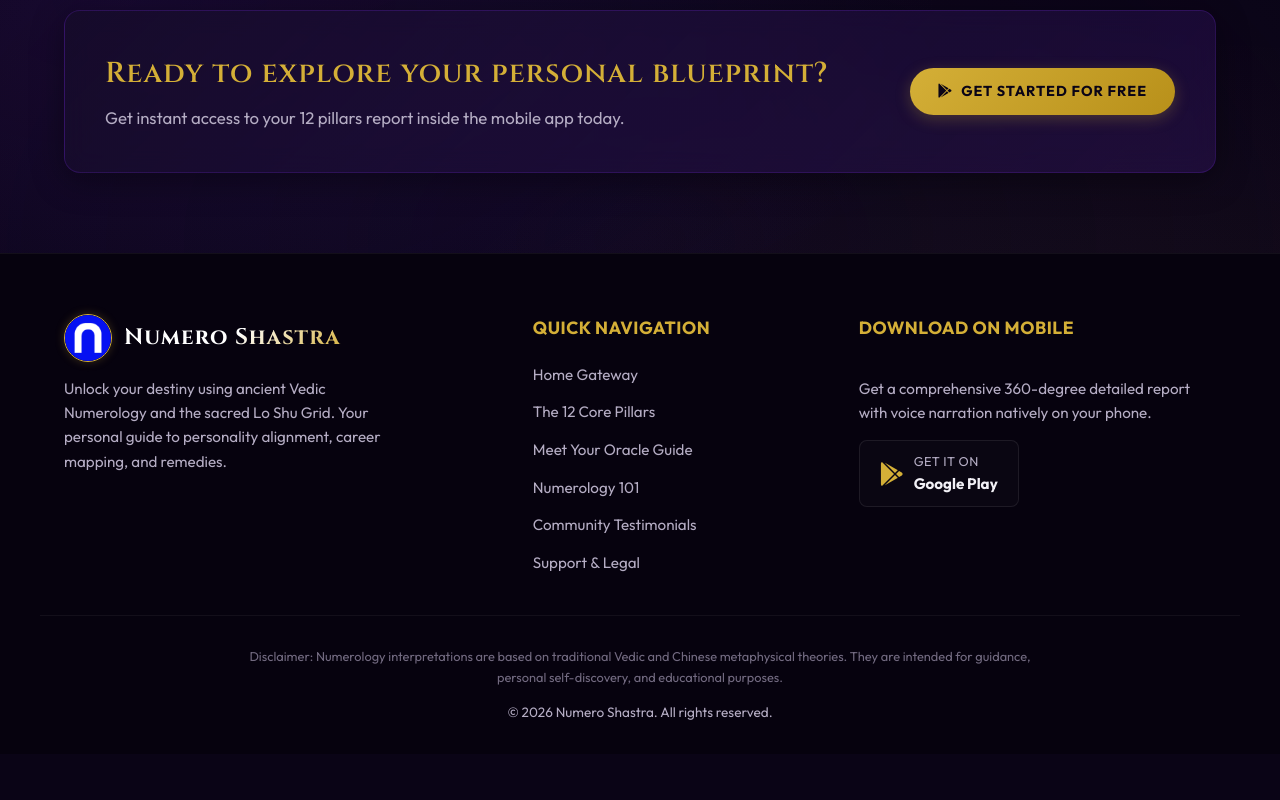
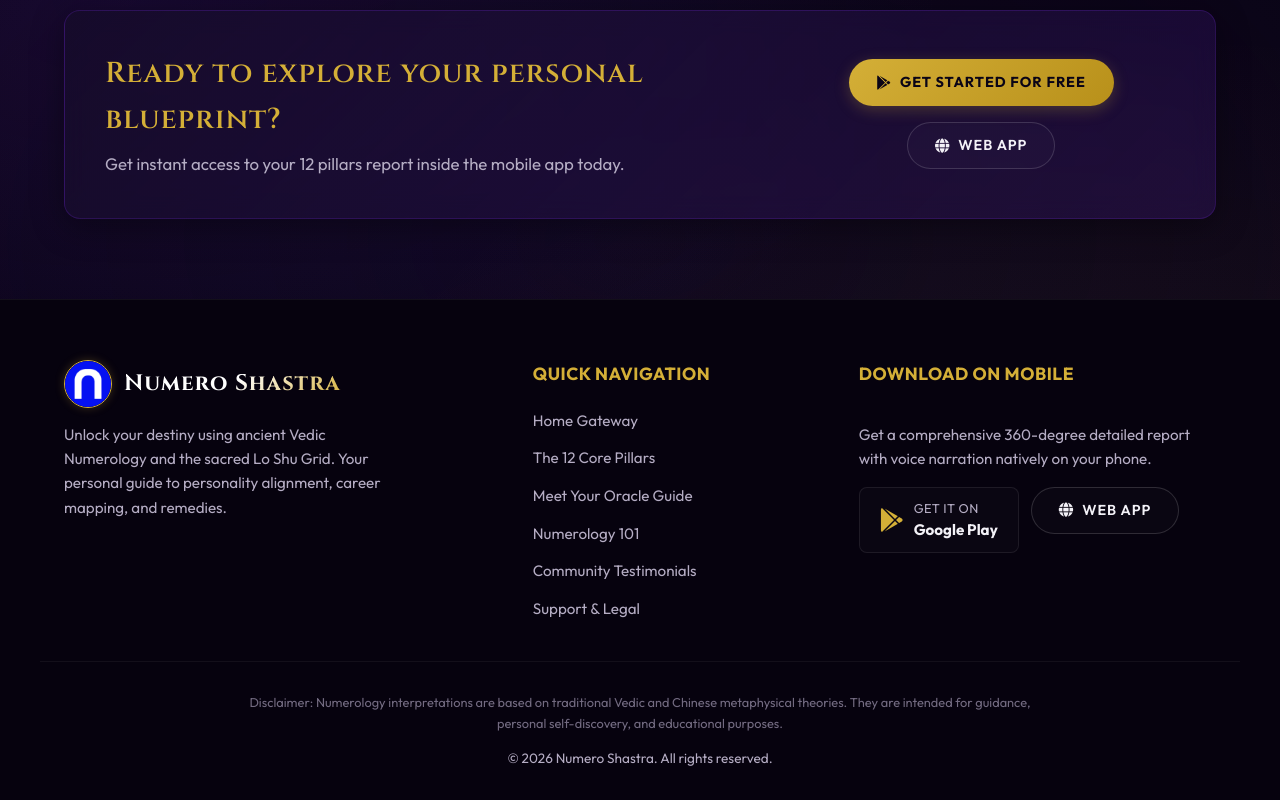
Before and after one commit to omkarsutar/numeroshastra-website, an Angular app: page /detailed-analysis in a window 1280 px wide. Shown: the part 1760-2560 px from the top of the page. Before the commit the page ends 2514 px from the top, so only its background shows below. Built offline with nearby package versions, Linux system fonts and the light colour scheme.

Commit message:
web app button added

```diff
--- a/src/app/app.css
+++ b/src/app/app.css
@@ -217,6 +217,17 @@
   font-size: 0.95rem;
 }
 
+.footer-download-buttons {
+  display: flex;
+  flex-wrap: wrap;
+  gap: 12px;
+  align-items: center;
+}
+
+.footer-download-buttons .btn-outline {
+  align-self: flex-start;
+}
+
 .store-badge {
   display: inline-flex;
   background: rgba(255, 255, 255, 0.02);
--- a/src/app/app.html
+++ b/src/app/app.html
@@ -75,13 +75,19 @@
       <div class="footer-download-col">
         <h4>Download on Mobile</h4>
         <p>Get a comprehensive 360-degree detailed report with voice narration natively on your phone.</p>
-        <a href="https://play.google.com/store/apps/details?id=com.numeroshastra.client&referrer=utm_source%3Dwebsite%26utm_campaign%3Dlaunch_2026%26utm_medium%3Dinstall_button" target="_blank" class="store-badge">
+        <div class="footer-download-buttons">
+          <a href="https://play.google.com/store/apps/details?id=com.numeroshastra.client&referrer=utm_source%3Dwebsite%26utm_campaign%3Dlaunch_2026%26utm_medium%3Dinstall_button"
+            target="_blank" class="store-badge">
             <i class="fab fa-google-play"></i>
             <span>
               Get it on
               <strong>Google Play</strong>
             </span>
           </a>
+          <a href="https://app.numeroshastra.com/" target="_blank" rel="noopener noreferrer" class="btn-outline">
+            <i class="fas fa-globe"></i> Web App
+          </a>
+        </div>
       </div>
     </div>
 
--- a/src/app/pages/home/home.component.ts
+++ b/src/app/pages/home/home.component.ts
@@ -19,6 +19,9 @@ import { CommonModule } from '@angular/common';
           <div class="hero-actions">
             <a href="https://play.google.com/store/apps/details?id=com.numeroshastra.client&referrer=utm_source%3Dwebsite%26utm_campaign%3Dlaunch_2026%26utm_medium%3Dinstall_button" target="_blank" class="btn-gold pulsing-border">
               <i class="fab fa-google-play"></i> Download App
+            </a>
+            <a href="https://app.numeroshastra.com/" target="_blank" rel="noopener noreferrer" class="btn-outline">
+              <i class="fas fa-globe"></i> Web App
             </a>
             <a routerLink="/detailed-analysis" class="btn-outline">
               Explore 12 Pillars
--- a/src/app/pages/pillars/pillars.component.ts
+++ b/src/app/pages/pillars/pillars.component.ts
@@ -34,6 +34,9 @@ import { CommonModule } from '@angular/common';
         <div class="footer-cta-action">
           <a href="https://play.google.com/store/apps/details?id=com.numeroshastra.client&referrer=utm_source%3Dwebsite%26utm_campaign%3Dlaunch_2026%26utm_medium%3Dinstall_button" target="_blank" class="btn-gold">
             <i class="fab fa-google-play"></i> Get Started For Free
+          </a>
+          <a href="https://app.numeroshastra.com/" target="_blank" rel="noopener noreferrer" class="btn-outline">
+            <i class="fas fa-globe"></i> Web App
           </a>
         </div>
       </div>
@@ -152,6 +155,14 @@ import { CommonModule } from '@angular/common';
       font-size: 1.05rem;
     }
 
+    .footer-cta-action {
+      display: flex;
+      gap: 16px;
+      align-items: center;
+      flex-wrap: wrap;
+      justify-content: center;
+    }
+
     @media (max-width: 768px) {
       .pillars-footer {
         flex-direction: column;
--- a/src/app/pages/testimonials/testimonials.component.ts
+++ b/src/app/pages/testimonials/testimonials.component.ts
@@ -41,6 +41,9 @@ import { CommonModule } from '@angular/common';
           <div class="store-buttons">
             <a href="https://play.google.com/store/apps/details?id=com.numeroshastra.client&referrer=utm_source%3Dwebsite%26utm_campaign%3Dlaunch_2026%26utm_medium%3Dinstall_button" target="_blank" class="btn-gold">
               <i class="fab fa-google-play"></i> Get It on Google Play
+            </a>
+            <a href="https://app.numeroshastra.com/" target="_blank" rel="noopener noreferrer" class="btn-outline">
+              <i class="fas fa-globe"></i> Web App
             </a>
           </div>
         </div>
@@ -154,6 +157,8 @@ import { CommonModule } from '@angular/common';
     .store-buttons {
       display: flex;
       justify-content: center;
+      gap: 16px;
+      flex-wrap: wrap;
     }
   `]
 })
```
Lines whose indentation alone changed are shown as unchanged.
